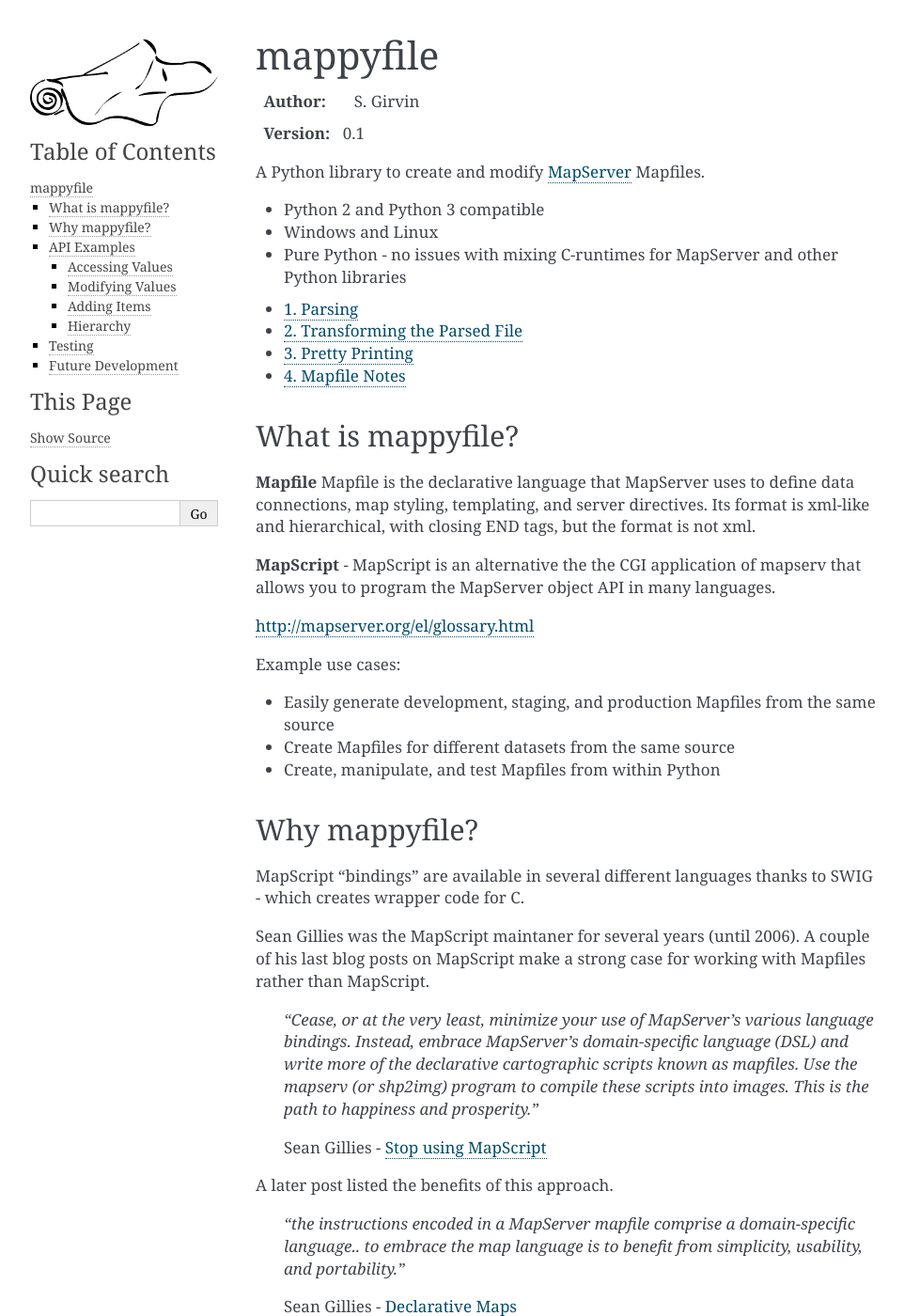
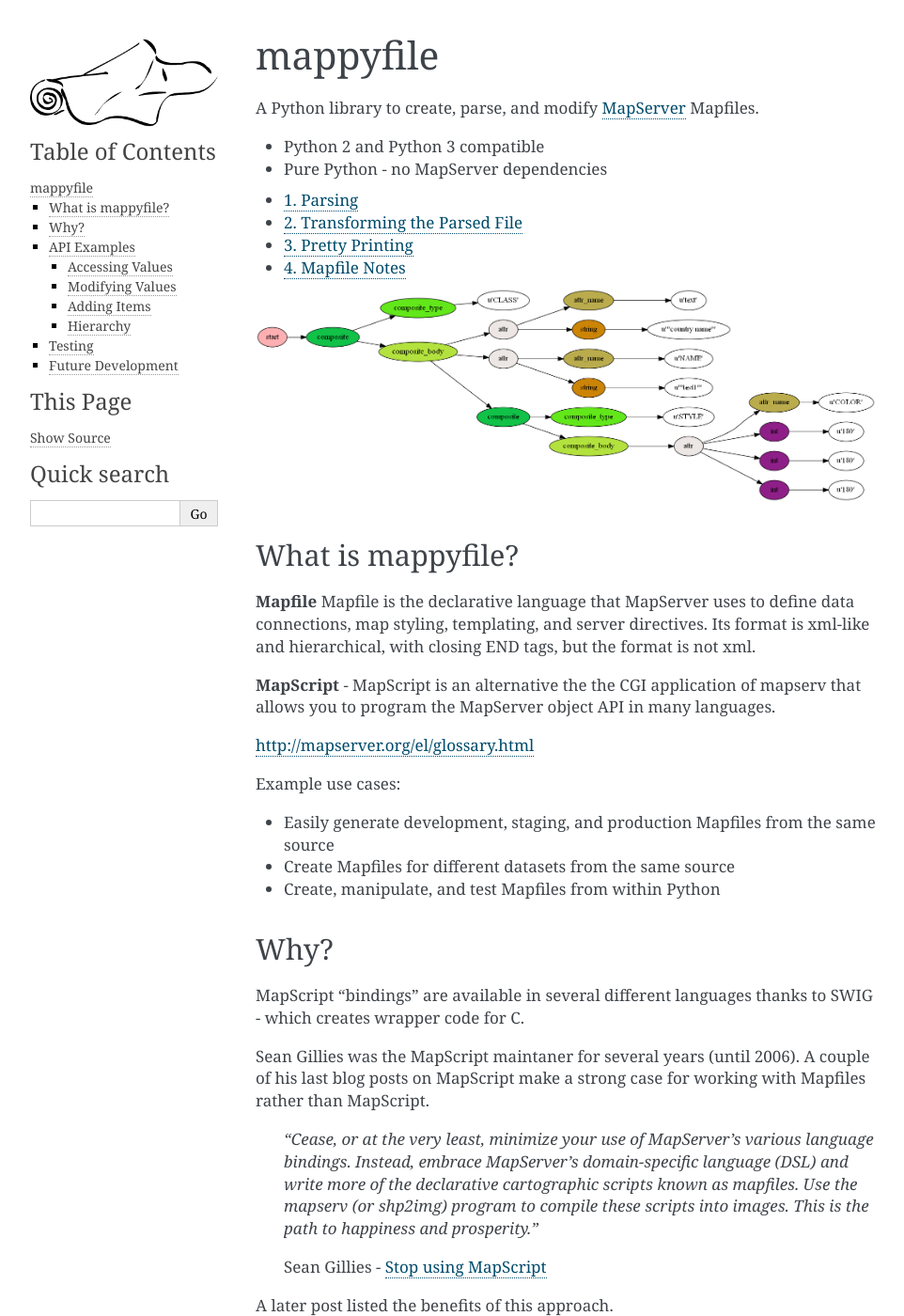
Before and after one commit to geographika/mappyfile, a Sphinx documentation site: the page built from docs/index.rst, in a window 1280 px wide and 1400 px high. Shown: the whole window at 94% size, without its empty margins (148-1110 px from the left). Built offline with Sphinx 7.4.7, drawn with Linux system fonts in a browser that asks for light colours.

Commit message:
Updated diagram

```diff
--- a/docs/index.rst
+++ b/docs/index.rst
@@ -1,14 +1,10 @@
 mappyfile
 =========
 
-:Author: S. Girvin
-:Version: 0.1
-
-A Python library to create and modify `MapServer <http://mapserver.org/documentation.html>`_ Mapfiles.
+A Python library to create, parse, and modify `MapServer <http://mapserver.org/documentation.html>`_ Mapfiles.
 
 + Python 2 and Python 3 compatible
-+ Windows and Linux
-+ Pure Python - no issues with mixing C-runtimes for MapServer and other Python libraries
++ Pure Python - no MapServer dependencies
 
 .. toctree::
     :maxdepth: 2
@@ -19,6 +15,9 @@
     transformer.rst
     pretty_printing.rst
     mapfile.rst
+
+
+.. image:: images/class_parsed.png
 
 What is mappyfile?
 ------------------
@@ -38,8 +37,8 @@
 * Create Mapfiles for different datasets from the same source
 * Create, manipulate, and test Mapfiles from within Python
 
-Why mappyfile?
---------------
+Why?
+----
 
 MapScript "bindings" are available in several different languages thanks to SWIG - which creates wrapper
 code for C.
```
Also changed, not shown: other parts of docs/index.rst (+0 -1 lines).
